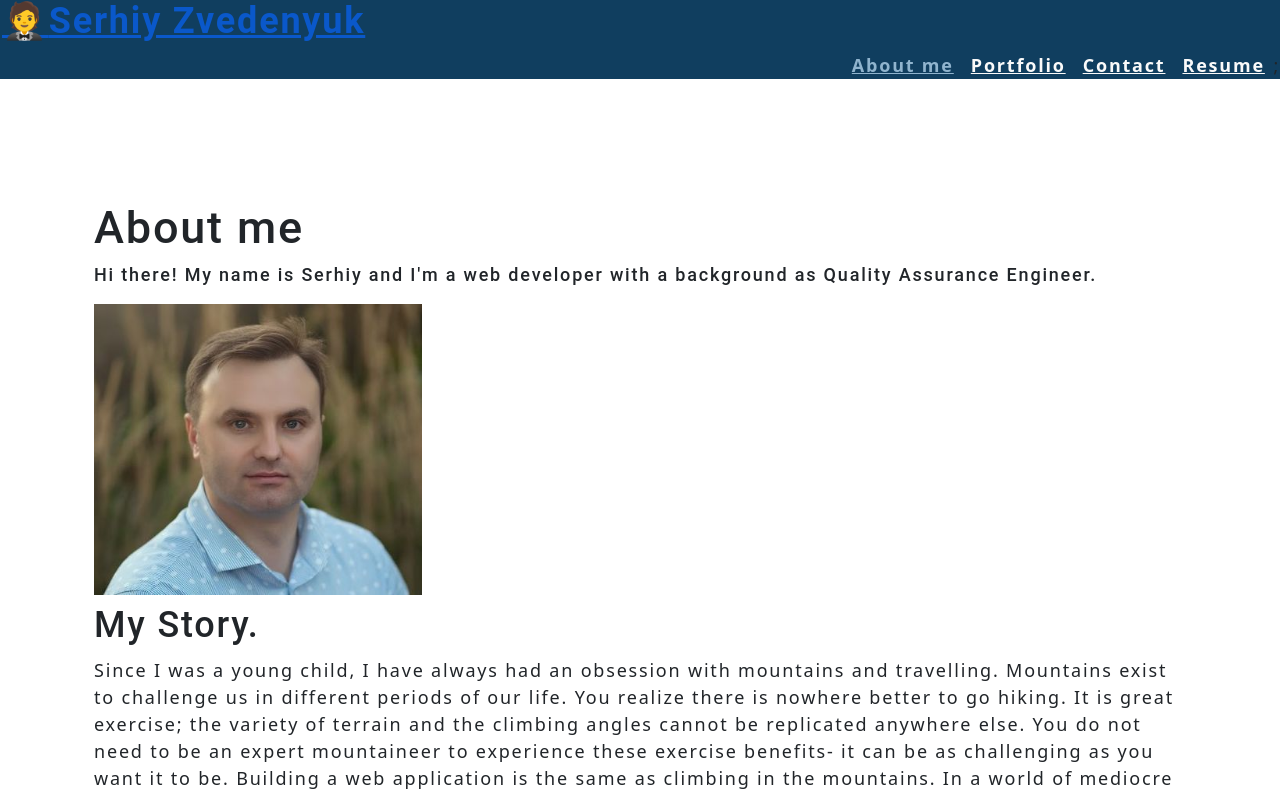
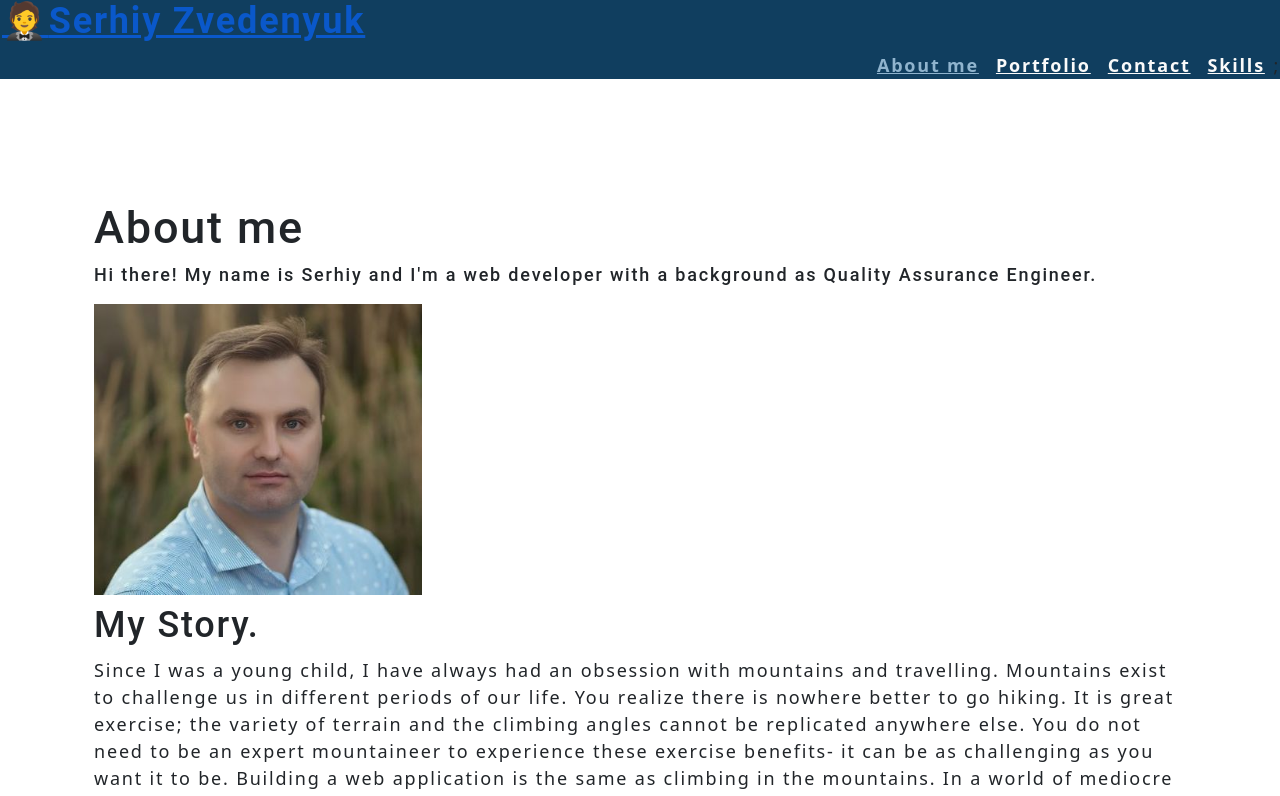
Before and after one commit to SerhiyZv/React-portfolio, a React (Create React App) app: page / in a window 1280 px wide. Shown: the top 796 px of the page. Built offline with nearby package versions, Linux system fonts and the light colour scheme.

Commit message:
Update Portfolio and Resume change

```diff
--- a/src/App.js
+++ b/src/App.js
@@ -4,7 +4,7 @@ import Portfolio from "./components/Portfolio";
 import Header from "./components/Header";
 import Footer from "./components/Footer";
 import ContactForm from "./components/Contact";
-import Resume from "./components/Resume";
+import Skills from "./components/Skills";
 import "bootstrap/dist/css/bootstrap.min.css";
 import "./App.css";
 import 'bootstrap/dist/css/bootstrap.min.css';
@@ -21,7 +21,7 @@ function App() {
 
     {name: "Contact"},
 
-    {name: "Resume"},
+    {name: "Skills"},
 
   ]);
 
@@ -31,8 +31,8 @@ function App() {
         return <Portfolio />;
       case "Contact":
         return <ContactForm />;
-      case "Resume":
-        return <Resume />;
+      case "Skills":
+        return <Skills />;
       default:
         return <About />;
     }
--- a/src/components/Portfolio/index.js
+++ b/src/components/Portfolio/index.js
@@ -15,9 +15,9 @@ const Portfolio = (singleProject) => {
   const projectList = [
     {
       title: "Tech Blog",
-      summary: "",
+      summary: "This is a Tech-Blog web application for users to write blog posts and post comments. The application follows the MVC paradigm and is built using Handlebars and Bootstrap for the front end, Node.js and Express for the server and API, Sequelize as the ODM, and MySQL for the database. All data is hosted in MySQL database on Heroku, including authentication for creating accounts and signing in users to ensure that only those with an assigned username and credentials can add posts or comments. User is able to update and delete their existing posts.",
       image: techBlog,
-      technologies: "",
+      technologies: "JavaScript (Node.js), SQL (MySQL), HTML (Handlebars.js), CSS (Bootstrap & custom CSS)",
       deployedLink: "https://serhiytechblog.herokuapp.com/",
       github: "https://github.com/SerhiyZv/Tech-blog",
     },
--- a/src/components/Project/index.js
+++ b/src/components/Project/index.js
@@ -7,17 +7,13 @@ const Projects = ({ singleProject }) => {
 
   return (
     <Card
-    style={{
-      width: "25rem",
-      margin: "20px 10px 20px 10px", backgroundColor: "#a2c7e5"
-    }}
-    key={singleProject.title} className="col-4"
-  >
+    style={{ width: "20rem", margin: "20px 50px 20px 10px", backgroundColor: "#a2c7e5" }}
+    key={singleProject.title} className="col-3" >
 
     <Card.Title style={{ margin: "15px", fontSize: "27px", color: "#094067"}}>
       {singleProject.title}
     </Card.Title>
-    <Card.Text className="mb-2" style={{ fontSize: "15px" }}>{singleProject.summary}</Card.Text>
+    <Card.Text className="mb-2 test-muted" style={{ fontSize: "15px", margin: "20px 0px 20px 10px" }}>{singleProject.summary}</Card.Text>
     <Card.Img
       variant="top"
       src={singleProject.image}
@@ -48,40 +44,7 @@ const Projects = ({ singleProject }) => {
         </a>
       </Card.Footer>
 
-       {/* <div>
-        <link
-          rel="stylesheet"
-          href="https://maxcdn.bootstrapcdn.com/bootstrap/4.0.0/css/bootstrap.min.css"
-          integrity="sha384-Gn5384xqQ1aoWXA+058RXPxPg6fy4IWvTNh0E263XmFcJlSAwiGgFAW/dAiS6JXm"
-          crossorigin="anonymous"
-        ></link>
-        <div
-          className="flex-row card card-body"
-          style={{
-            width: "35rem",
-            marginBottom: "2rem",
-            backgroundColor: "#a2c7e5",
-            fontSize: "20px", display: "flex", flexDirection: "row"
-          }}
-        >
-          <h1>{singleProject.title}</h1>
-          <div>{singleProject.summary}</div>
-          <a href={singleProject.deployedLink}>
-            {" "}
-            <img
-              src={singleProject.image}
-              alt={singleProject.title}
-              className="img-thumbnail mx-1"
-            />
-            <FaExternalLinkAlt />
-          </a>
-          <a href={singleProject.github} className="card-text">
-            <FaGithub />
-          </a>
-          <div>Built with: {singleProject.technologies}</div>
-        </div>
-      </div>  */}
-   </Card>
+    </Card>
 
   );
 };
```
Also changed, not shown: src/components/Skills/index.js (renamed from src/components/Resume/index.js).
